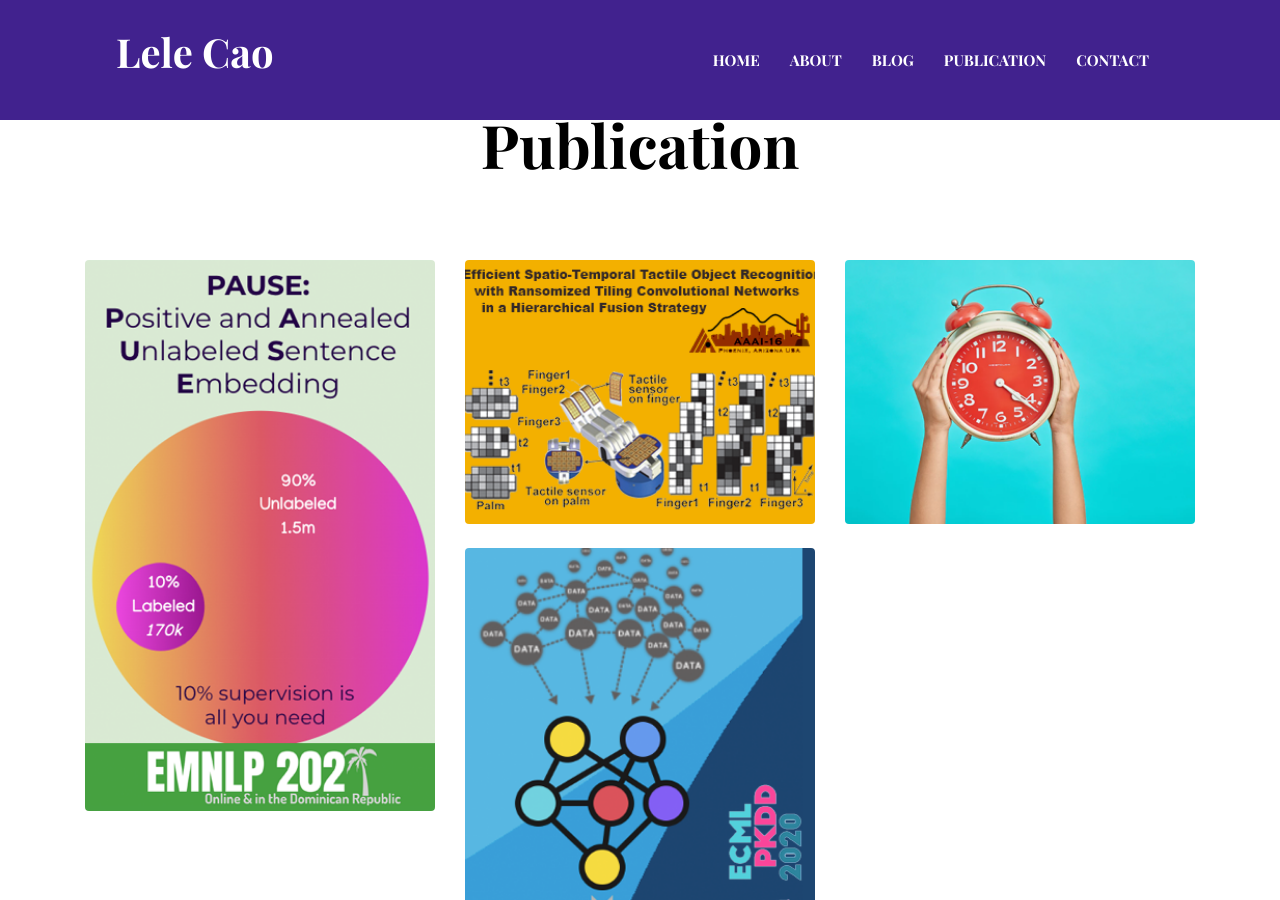
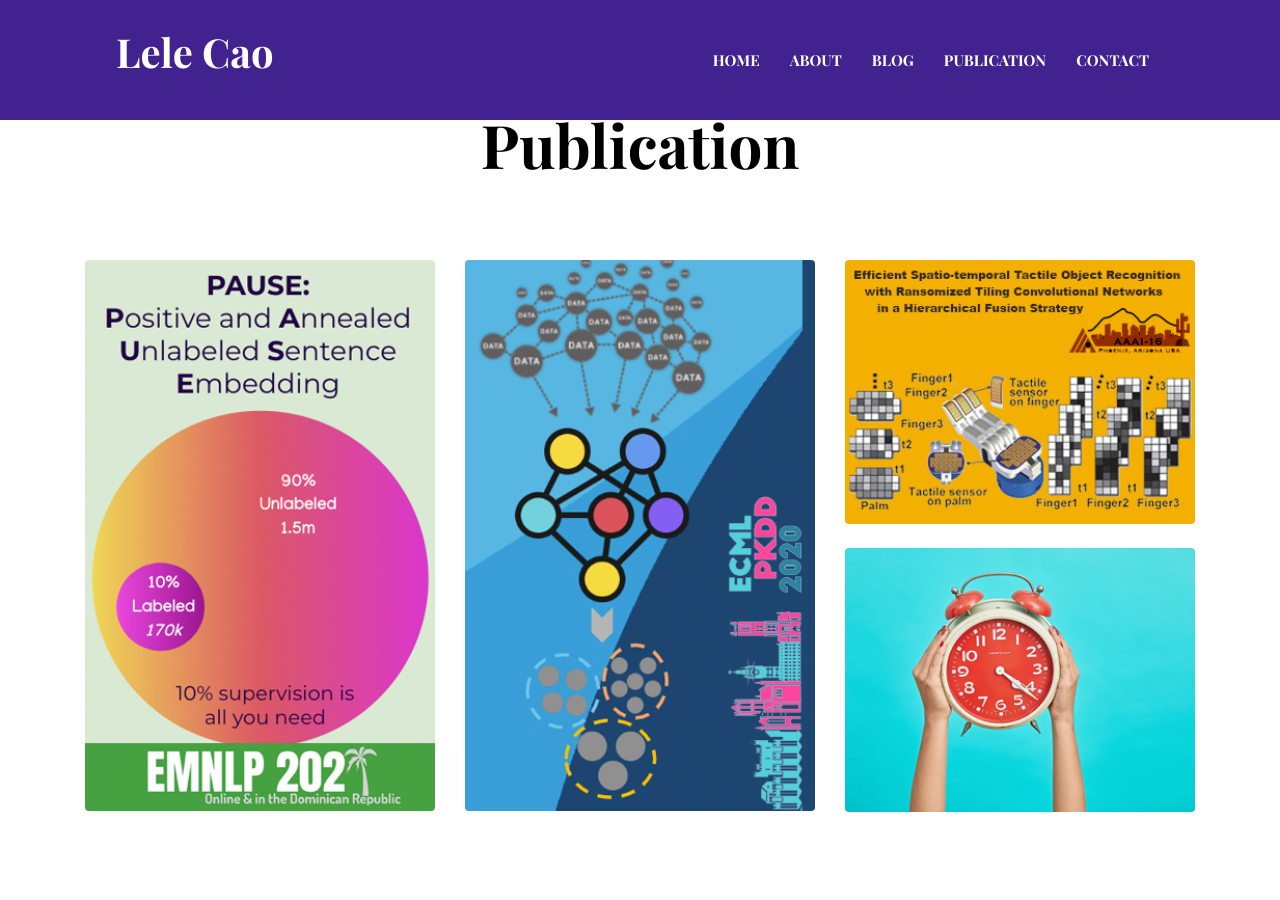
Before and after one commit to vishalbelsare/caolele.github.io, a Jekyll site: the page built from index.html, in a window 1280 px wide and 900 px high, scrolled down 3618 px. Built offline with Jekyll 4.4.1, drawn with Linux system fonts in a browser that asks for light colours.

```diff
--- a/_data/settings.yml
+++ b/_data/settings.yml
@@ -156,14 +156,16 @@ portfolio-home-items:
   - image : "assets/images/portfolio/emnlp2021.png"
     url: "https://underline.io/lecture/37659-pause-positive-and-annealed-unlabeled-sentence-embedding"
 
+  - image : "assets/images/portfolio/ecml2020.png"
+    url: "https://papertalk.org/papertalks/27881"
+
   - image : "assets/images/portfolio/aaai2016.png"
     url: "https://www.aaai.org/ocs/index.php/AAAI/AAAI16/paper/view/12008/12099"
 
   - image : "assets/images/portfolio/item-3.png"
     url: "#"
 
-  - image : "assets/images/portfolio/ecml2020.png"
-    url: "https://papertalk.org/papertalks/27881"
+
 
 
 # Publication Page
```
Also changed, not shown: assets/images/portfolio/aaai2016.png.
